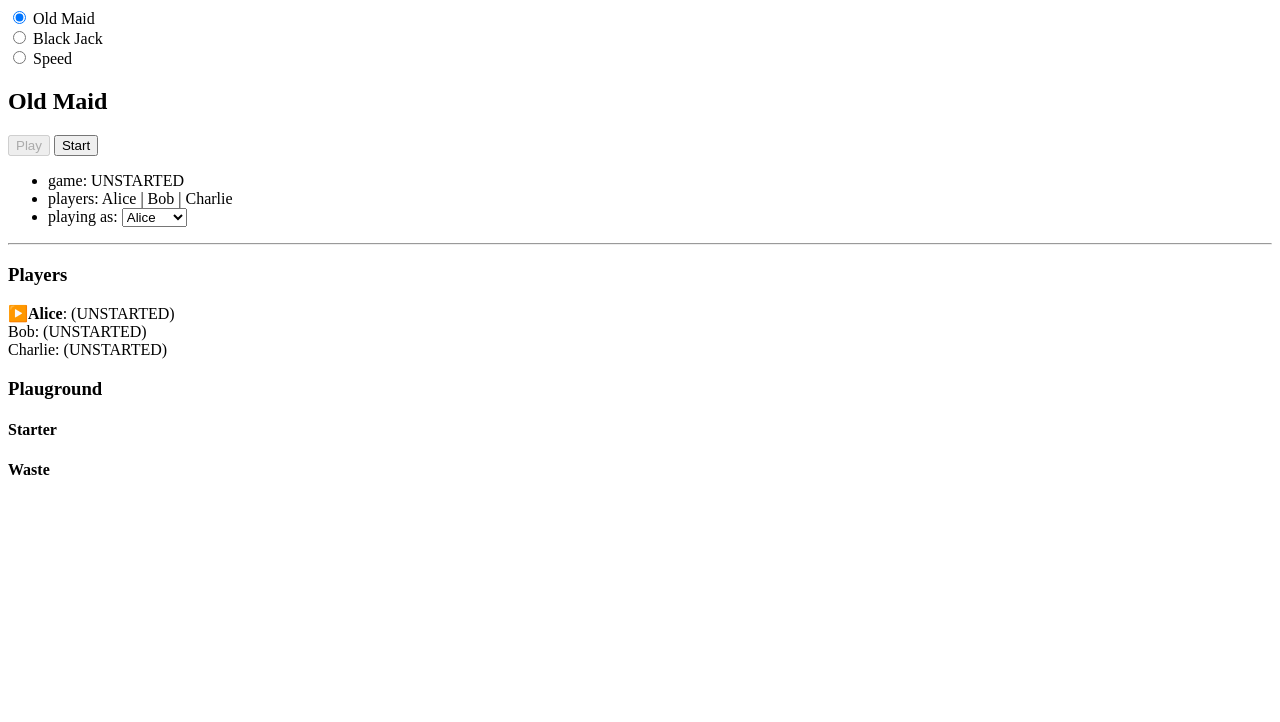
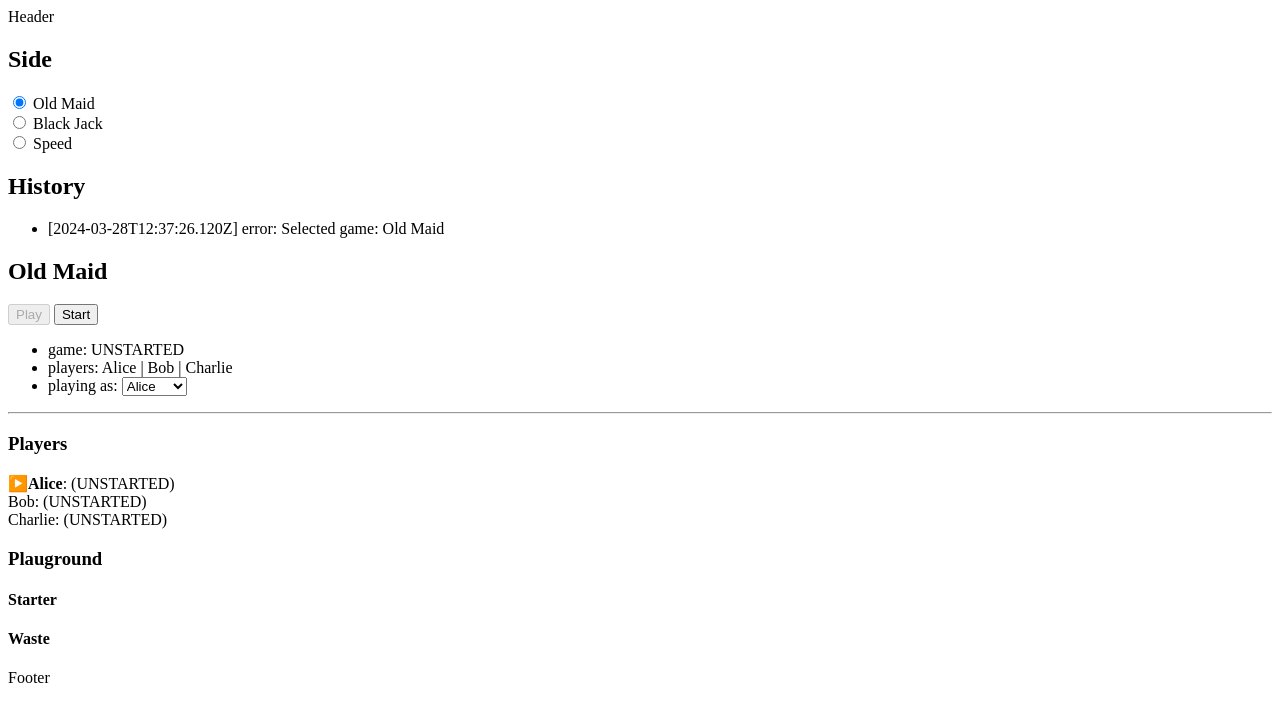
Before and after one commit to shyamajp/games, a Svelte app: page / in a window 1280 px wide. Both pictures are taken after a click on the radio button "Old Maid". Shown: the top 722 px of the page. Built offline with nearby package versions, Linux system fonts and the light colour scheme.

Commit message:
use store for history

```diff
--- a/src/App.svelte
+++ b/src/App.svelte
@@ -1,20 +1,29 @@
 <script lang="ts">
   import { games } from "./constants";
+  import { Logger } from "./logic/common/Logger";
+  import { logs } from "./store";
 
   let Game: any;
 
   function handleGame(e: any) {
     const game = games.find((game) => game.id === e.target.value);
     if (game) {
+      Logger.debug(`Selected game: ${game.name}`);
       import(`./lib/${game.id}/${game.componentName}.svelte`).then((module) => {
         Game = module.default;
       });
     }
   }
+
+  let history: string[];
+  logs.subscribe((value) => {
+    history = value;
+  });
 </script>
 
-<main>
-  <header>
+<header>Header</header>
+<aside>
+  <h2>Side</h2>
   {#each games as game (game.id)}
     <input
       id={game.id}
@@ -25,9 +34,18 @@
     />
     <label for={game.id}>{game.name}</label><br />
   {/each}
-  </header>
+  <h2>History</h2>
+  <ul>
+    <!-- TODO(REFACTOR): show history -->
+    {#each history.slice(-5).reverse() as log}
+      <li>{log}</li>
+    {/each}
+  </ul>
+</aside>
+<main>
   <svelte:component this={Game} />
 </main>
+<footer>Footer</footer>
 
 <style>
 </style>
--- a/src/logic/common/Logger.ts
+++ b/src/logic/common/Logger.ts
@@ -1,3 +1,5 @@
+import { logs } from "../../store";
+
 enum Level {
   DEBUG = "debug",
   INFO = "info",
@@ -5,7 +7,7 @@ enum Level {
   ERROR = "error",
 }
 
-interface Log {
+export interface Log {
   level: Level;
   location?: string;
   message: string;
@@ -16,38 +18,39 @@ interface Log {
  * TODO: revisit this implementation
  * - find better namings
  * - dynamically create methods?
- * - show logs in console and in the UI
  */
 
 export class Logger {
   static data: Log[] = [];
 
   static debug(message: string, location?: string): void {
-    const timestamp = new Date().toISOString();
-    this.data.push({ level: Level.DEBUG, location, message, timestamp });
+    this.update(Level.DEBUG, message, location);
   }
 
   static info(message: string, location?: string): void {
-    const timestamp = new Date().toISOString();
-    this.data.push({ level: Level.INFO, location, message, timestamp });
+    this.update(Level.INFO, message, location);
   }
 
   static warn(message: string, location?: string): void {
-    const timestamp = new Date().toISOString();
-    this.data.push({ level: Level.WARN, location, message, timestamp });
+    this.update(Level.WARN, message, location);
   }
 
   static error(message: string, location?: string): void {
+    console.error("test");
+    this.update(Level.ERROR, message, location);
+  }
+
+  private static update(level: Level, message: string, location?: string) {
     const timestamp = new Date().toISOString();
-    this.data.push({ level: Level.ERROR, location, message, timestamp });
+    const log = { level: Level.ERROR, location, message, timestamp };
+    console[level](this.format(log));
+    this.data.push(log);
+    // Update store for Svelte components
+    logs.update((logs) => [...logs, this.format(log)]);
   }
 
   private static format(log: Log): string {
     const location = log.location ? ` (in ${log.location})` : "";
     return `[${log.timestamp}] ${log.level}: ${log.message}${location}`;
   }
-
-  static output(count: number = 100): void {
-    this.data.slice(-count).forEach((log) => console.log(this.format(log)));
-  }
 }
--- /dev/null
+++ b/src/store.ts
@@ -0,0 +1,3 @@
+import { writable } from "svelte/store";
+
+export const logs = writable<string[]>([]);
```
Lines whose indentation alone changed are shown as unchanged.
